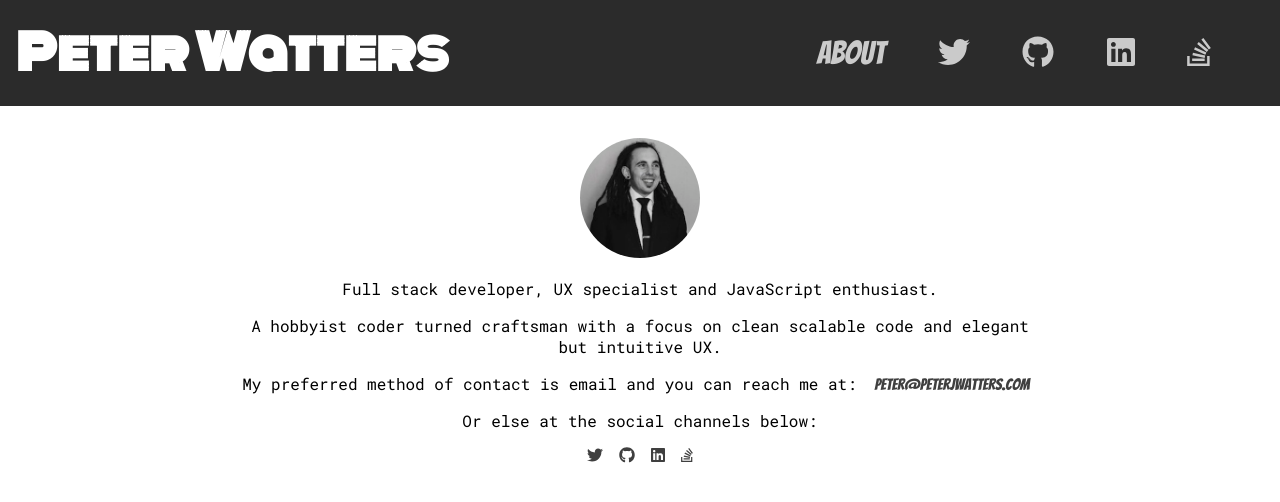
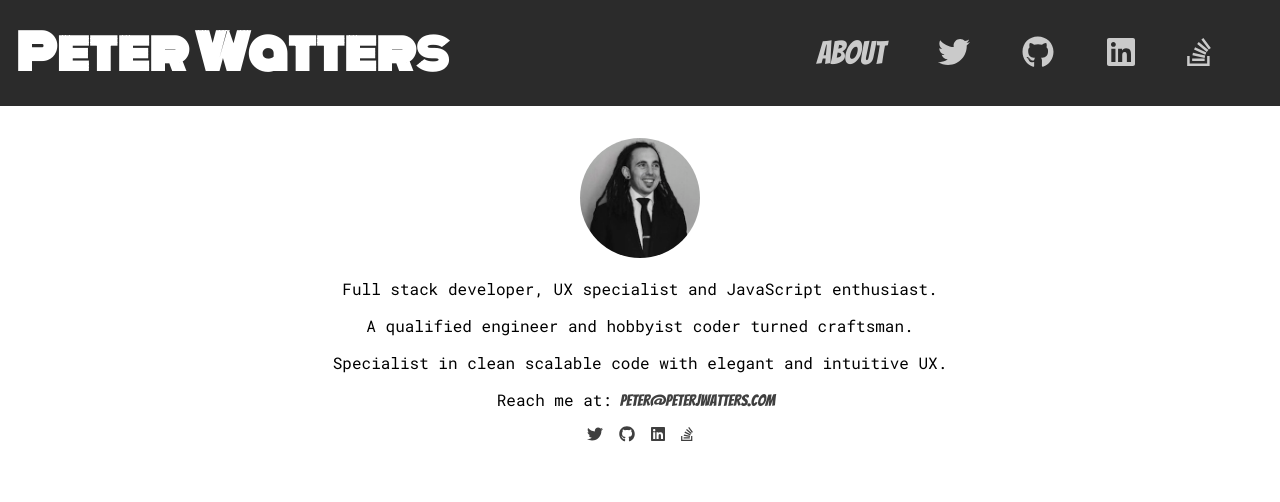
Before and after one commit to peter-watters/portfolio-pwa, a React (Create React App) app: page / in a window 1280 px wide. Shown: the top 502 px of the page. Built offline with nearby package versions, Linux system fonts and the light colour scheme.

Commit message:
Improve content and clean up components

```diff
--- a/src/App.css
+++ b/src/App.css
@@ -23,7 +23,6 @@ code{
   background-color: grey;
 }
 h1 {
-  /* font-family: 'Permanent Marker', cursive; */
   font-family: 'Orbitron', sans-serif;
 }
 h2{
--- a/src/pages/Home.js
+++ b/src/pages/Home.js
@@ -8,9 +8,9 @@ export const Home = () =>
   <Page>
       <img src={logo} className="profile" alt="" />
       <p>Full stack developer, UX specialist and JavaScript enthusiast.</p>
-      <p>A hobbyist coder turned craftsman with a focus on clean scalable code and elegant but intuitive UX.</p>
-      <p>My preferred method of contact is email and you can reach me at: <a href="mailto:peter@peterjwatters.com" target="_top">peter@peterjwatters.com</a></p>
-      <p>Or else at the social channels below:</p>
+      <p>A qualified engineer and hobbyist coder turned craftsman.</p>
+      <p> Specialist in clean scalable code with elegant and intuitive UX.</p>
+      <p>Reach me at:<a href="mailto:peter@peterjwatters.com" target="_top">peter@peterjwatters.com</a></p>
       <Icon icon="twitter" href={CONFIG.SOCIAL.TWITTER} />
       <Icon icon="github" href={CONFIG.SOCIAL.GITHUB} />
       <Icon icon="linkedIn" href={CONFIG.SOCIAL.LINKEDIN} />
--- a/src/pages/about.js
+++ b/src/pages/about.js
@@ -5,14 +5,12 @@ import Page from '../components/Page';
 
 export const About = () =>
   <Page>
-      <p>
-        Full stack developer, UX specialist and JavaScript enthusiast.
-        A fully qualified engineer and hobbyist coder turned craftsman with a focus on clean scalable code and elegant but intuitive UX.
-      </p>
-      <p>My preferred method of contact is email and you can reach me at:
-        <a href="mailto:peter@peterjwatters.com" target="_top">peter@peterjwatters.com</a>
-      </p>
-      <p>Or else at the social channels below:</p>
+      <p>Full stack developer, UX specialist and JavaScript enthusiast. I am a hobbyist coder who loves what I do and consider myself a true craftsman with a focus on clean scalable code and elegant but intuitive UX. </p>
+      <p>I've been an engineer since birth but have the academic credentials to back it up with B.Eng and M.Eng and am a member of Engineers Ireland.</p>
+      <p>I have been developing web based applications since 2005 as a freelance developer, full-time professional and a consultant. </p>
+      <p>I have a passion for technology especially blockchain, cryptocurrencies, smart home setup and renewable energy. </p>
+      <p>Outside of work I am very interested in health and fitness. I regularly weight train and have been playing football for a team for as long as I can remember. I also like to surf and snowboard whenever I can.</p>
+      <p>Reach me at:<a href="mailto:peter@peterjwatters.com" target="_top">peter@peterjwatters.com</a></p>
       <Icon icon="twitter" href={CONFIG.SOCIAL.TWITTER} />
       <Icon icon="github" href={CONFIG.SOCIAL.GITHUB} />
       <Icon icon="linkedIn" href={CONFIG.SOCIAL.LINKEDIN} />
```
Also changed, not shown: src/App.js (+4 -12 lines).
